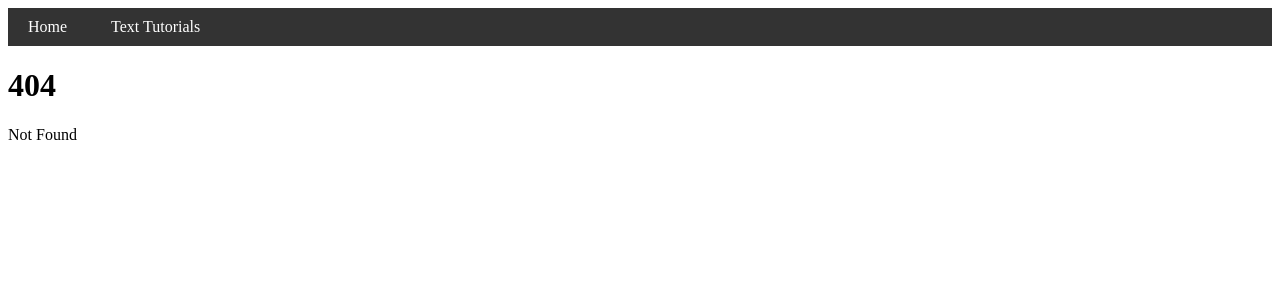
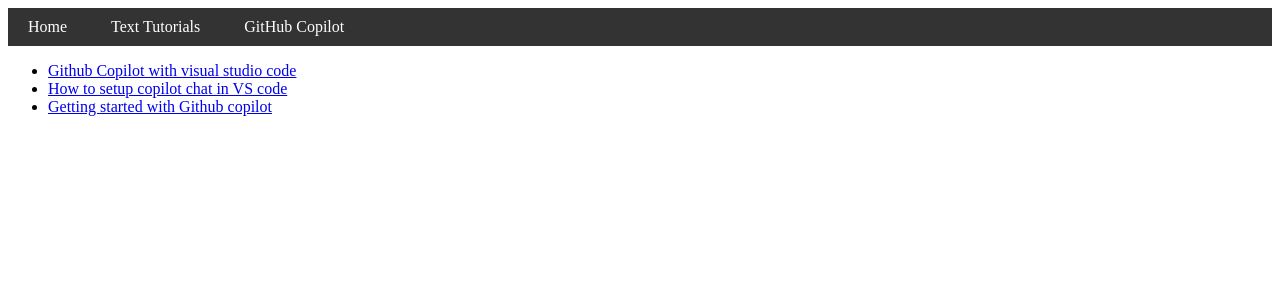
Before and after one commit to a-nguyen-kangan/links-dj-2023, a SvelteKit app: page /GithubCopilot in a window 1280 px wide. Before the commit this address had no page. Shown: the top 300 px of the page. Built offline with nearby package versions, Linux system fonts and the light colour scheme.

Commit message:
added navbar

```diff
--- a/src/routes/+layout.svelte
+++ b/src/routes/+layout.svelte
@@ -6,6 +6,7 @@
 <ul>
     <li><a href="#">Home</a></li>
     <li><a href="/Text_Tutorials">Text Tutorials</a></li>
+    <li><a href="/Text_Tutorials">GitHub Copilot</a></li>
 </ul>
 </nav>
 
--- /dev/null
+++ b/src/routes/GithubCopilot/+page.svelte
@@ -0,0 +1,8 @@
+<div>
+<ul>
+<li><a href="https://www.freecodecamp.org/news/how-to-use-github-copilot-with-visual-studio-code/">Github Copilot with visual studio code</a>
+  <li><a href="https://techcommunity.microsoft.com/t5/educator-developer-blog/step-by-step-how-to-setup-copilot-chat-in-vs-code/ba-p/3849227">How to setup copilot chat in VS code</a>
+      <li><a href="https://docs.github.com/en/copilot/getting-started-with-github-copilot">Getting started with Github copilot</a>
+
+</ul>
+</div>
--- a/src/routes/Text_Tutorials/+page.svelte
+++ b/src/routes/Text_Tutorials/+page.svelte
@@ -2,9 +2,7 @@
     <ul>
         <li><a href="https://blog.logrocket.com/how-to-build-simple-svelte-js-app/">How to build a simple svelte js app</a></li>
         <li><a href="https://svelteland.github.io/svelte-kit-blog-demo/">SvelteKit blog demo</a>
-        <li><a href="https://www.freecodecamp.org/news/how-to-use-github-copilot-with-visual-studio-code/">Github Copilot with visual studio code</a>
-            <li><a href="https://techcommunity.microsoft.com/t5/educator-developer-blog/step-by-step-how-to-setup-copilot-chat-in-vs-code/ba-p/3849227">How to setup copilot chat in VS code</a>
-                <li><a href="https://docs.github.com/en/copilot/getting-started-with-github-copilot">Getting started with Github copilot</a>
+
 
     </ul>
 </div>
```
